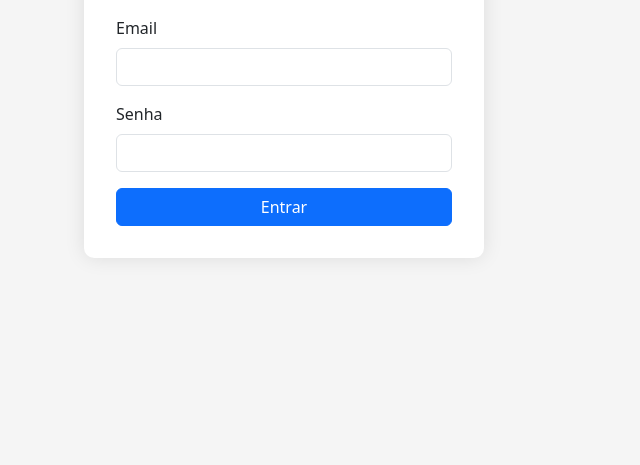
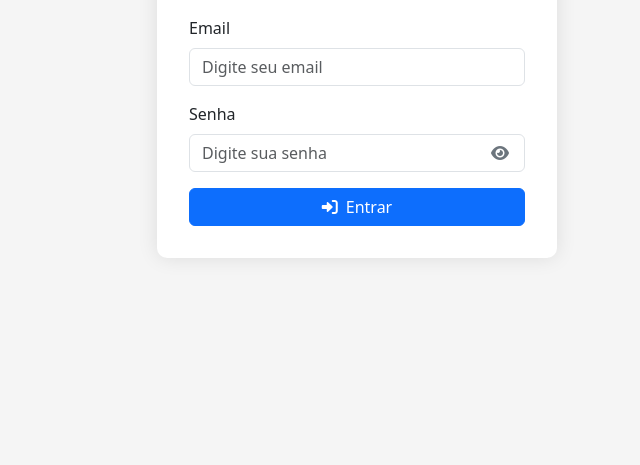
Before and after one commit to ebersonra/selavie-app, a website: page login.html in a window 1280 px wide. Shown: the part 335-800 px from the top of the page, without its empty margins (283-923 px from the left). Drawn offline with nearby package versions, Linux system fonts and the light colour scheme; no server answers.

Commit message:
Atualizando tela de login

```diff
--- a/login.html
+++ b/login.html
@@ -7,36 +7,70 @@
     <link href="https://cdn.jsdelivr.net/npm/bootstrap@5.3.0/dist/css/bootstrap.min.css" rel="stylesheet">
     <link href="https://cdnjs.cloudflare.com/ajax/libs/font-awesome/6.0.0-beta3/css/all.min.css" rel="stylesheet">
     <style>
-        body {
-            height: 100vh;
+        html, body {
+            height: 100%;
+            margin: 0;
+            background-color: #f5f5f5;
+        }
+
+        .main-container {
+            min-height: 100%;
             display: flex;
             align-items: center;
-            background-color: #f5f5f5;
+            justify-content: center;
+            padding: 20px;
         }
+
         .login-container {
+            width: 100%;
             max-width: 400px;
             padding: 2rem;
             background: white;
             border-radius: 10px;
             box-shadow: 0 0 20px rgba(0,0,0,0.1);
         }
+
         .logo {
             text-align: center;
             margin-bottom: 2rem;
         }
+
         .logo img {
             max-width: 200px;
+            height: auto;
         }
+
         #loginError {
             display: none;
             margin-top: 1rem;
         }
+
+        .password-container {
+            position: relative;
+        }
+
+        .password-toggle {
+            position: absolute;
+            right: 10px;
+            top: 50%;
+            transform: translateY(-50%);
+            border: none;
+            background: none;
+            cursor: pointer;
+            color: #6c757d;
+        }
+
+        .password-toggle:hover {
+            color: #495057;
+        }
+
+        .form-control:focus {
+            box-shadow: 0 0 0 0.25rem rgba(13, 110, 253, 0.15);
+        }
     </style>
 </head>
 <body>
-    <div class="container">
-        <div class="row justify-content-center">
-            <div class="col-md-6">
+    <div class="main-container">
         <div class="login-container">
             <div class="logo">
                 <img src="/img/logo-menu/LOGO-6.png" alt="Instituto Selavie">
@@ -44,14 +78,23 @@
             <form id="loginForm" onsubmit="handleLogin(event)">
                 <div class="mb-3">
                     <label for="email" class="form-label">Email</label>
-                            <input type="email" class="form-control" id="email" required>
+                    <input type="email" class="form-control" id="email" required
+                           placeholder="Digite seu email">
                 </div>
                 <div class="mb-3">
                     <label for="password" class="form-label">Senha</label>
-                            <input type="password" class="form-control" id="password" required>
+                    <div class="password-container">
+                        <input type="password" class="form-control" id="password" required
+                               placeholder="Digite sua senha">
+                        <button type="button" class="password-toggle" onclick="togglePassword()">
+                            <i class="fas fa-eye" id="password-toggle-icon"></i>
+                        </button>
                     </div>
-                        <div class="d-grid">
-                            <button type="submit" class="btn btn-primary">Entrar</button>
+                </div>
+                <div class="d-grid gap-2">
+                    <button type="submit" class="btn btn-primary">
+                        <i class="fas fa-sign-in-alt me-2"></i>Entrar
+                    </button>
                 </div>
                 <div id="loginError" class="alert alert-danger mt-3" role="alert">
                     Email ou senha incorretos
@@ -59,13 +102,27 @@
             </form>
         </div>
     </div>
-        </div>
-    </div>
 
     <script src="https://cdn.jsdelivr.net/npm/bootstrap@5.3.0/dist/js/bootstrap.bundle.min.js"></script>
     <script src="https://cdn.jsdelivr.net/npm/@supabase/supabase-js@2"></script>
     <script>
         let supabaseClient;
+
+        // Função para alternar visibilidade da senha
+        function togglePassword() {
+            const passwordInput = document.getElementById('password');
+            const icon = document.getElementById('password-toggle-icon');
+
+            if (passwordInput.type === 'password') {
+                passwordInput.type = 'text';
+                icon.classList.remove('fa-eye');
+                icon.classList.add('fa-eye-slash');
+            } else {
+                passwordInput.type = 'password';
+                icon.classList.remove('fa-eye-slash');
+                icon.classList.add('fa-eye');
+            }
+        }
 
         // Inicializar cliente Supabase
         async function initSupabase() {
```
Lines whose indentation alone changed are shown as unchanged.
